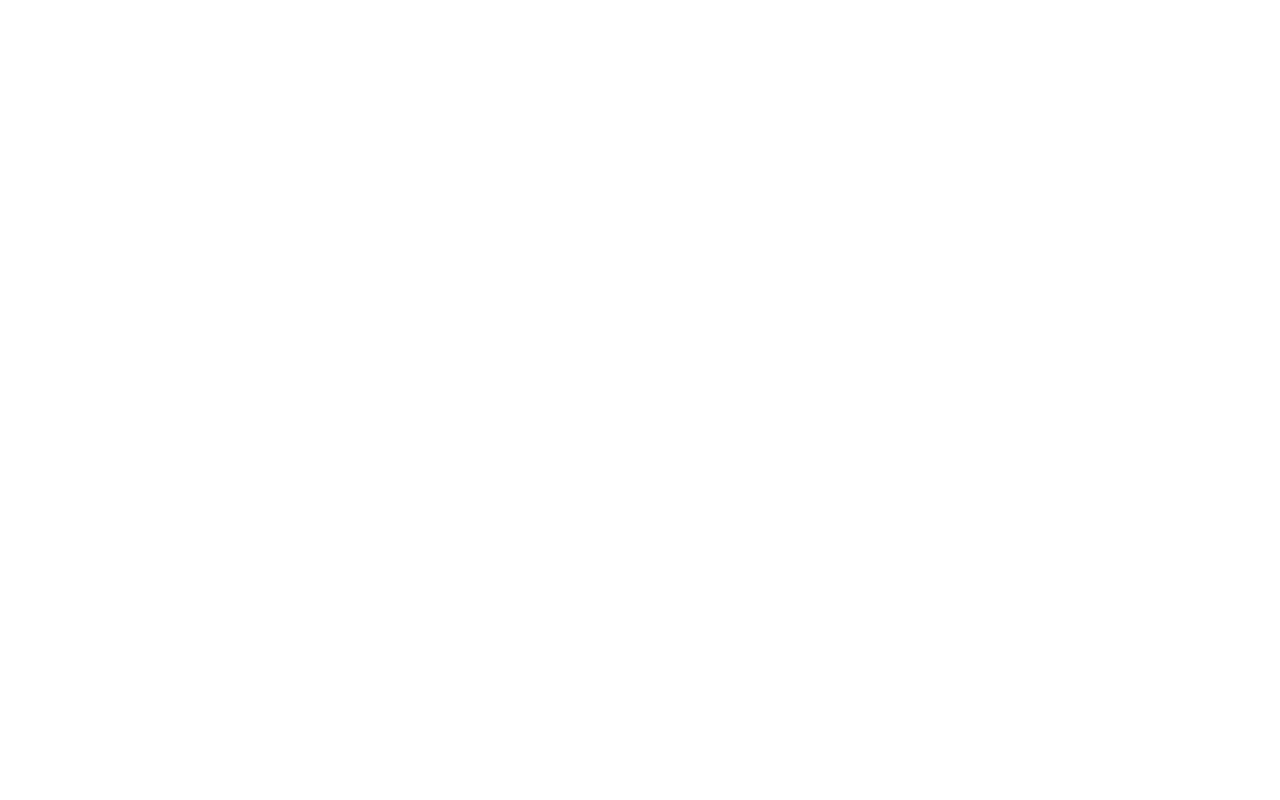
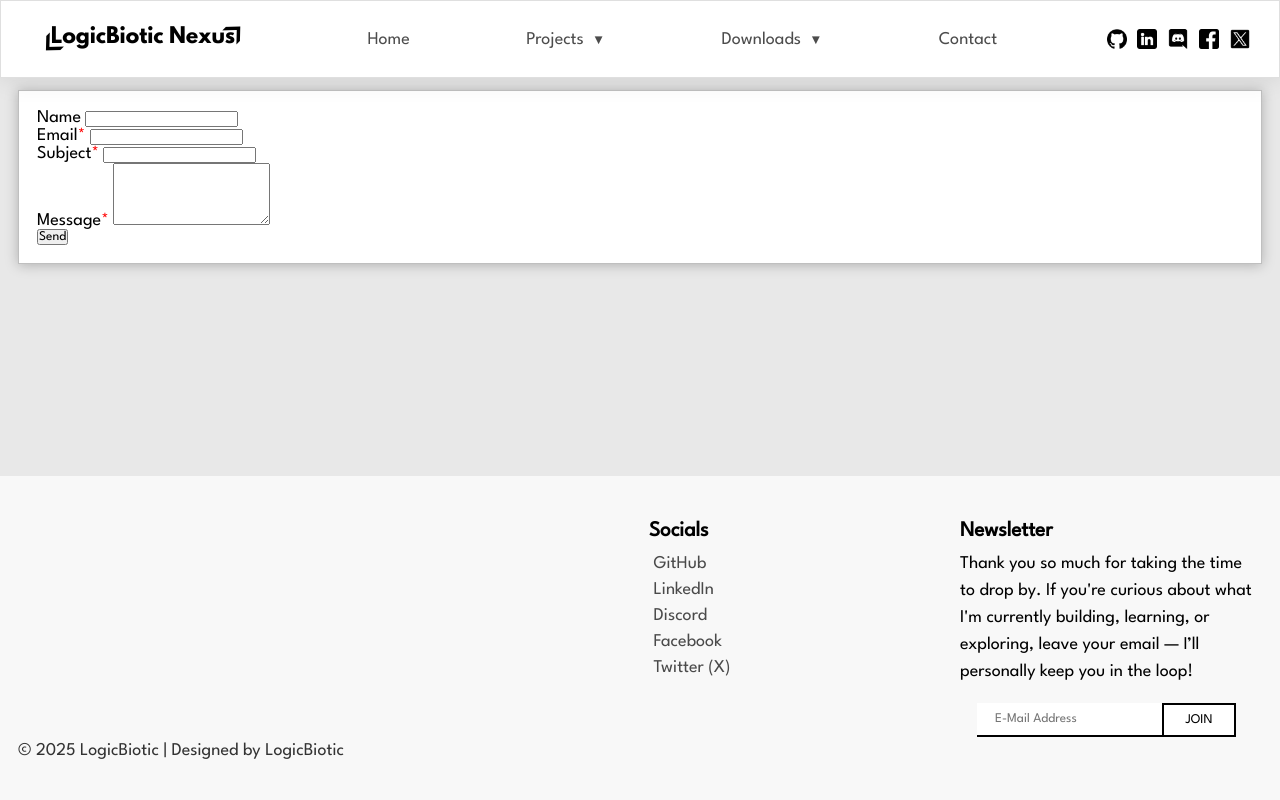
Before and after one commit to LogicBiotic/logicbiotic.github.io, a plain HTML site: page contact.html in a window 1280 px wide. Drawn offline with Linux system fonts and the light colour scheme.

Commit message:
Day 7
Made the template navbars/footers for the other pages. Started on the form.

```diff
--- a/contact.html
+++ b/contact.html
@@ -0,0 +1,129 @@
+<html lang="en">
+
+<head>
+    <meta charset="UTF-8">
+    <title>LogicBiotic Nexus Contact Form</title>
+    <link rel="icon" href="media/logicbiotic-nexus-logo-twine.png" type="image/png">
+    <link rel="stylesheet" href="assets/style.css">
+</head>
+
+<body>
+    <div class="page-wrapper">
+        <div class="navbar">
+            <div class="logo">
+                <a href="index.html">
+                    <img class="logo" src="media/logicbiotic-nexus-logo.png" alt="LogicBiotic Nexus" height="40">
+                </a>
+            </div>
+
+            <div class="navigation">
+                <a href="index.html">Home</a>
+
+                <div class="nav-item-with-dropdown">
+                    <a href="projects.html">Projects</a>
+                    <button class="dropdown-toggle" aria-label="Toggle Projects Menu">&#9660;</button>
+                    <div class="dropdown-menu">
+                        <a href="#">Buwen</a>
+                    </div>
+                </div>
+
+                <div class="nav-item-with-dropdown">
+                    <a href="downloads.html">Downloads</a>
+                    <button class="dropdown-toggle" aria-label="Toggle Downloads Menu">&#9660;</button>
+                    <div class="dropdown-menu">
+                        <a href="#" class="resume-alert-link">Resume</a>
+                        <!-- future JS: give notice and redirect to Contact -->
+                        <a href="files/MendozaH_Thesis Manuscript FINAL SIGNED.pdf" target="_blank">Undergraduate
+                            Thesis</a>
+                    </div>
+                </div>
+                <a href="contact.html">Contact</a>
+            </div>
+
+            <div class="social-icons">
+                <a href="https://github.com/LogicBiotic" target="_blank"><img src="media/icons/github-logo.png"
+                        alt="GitHub" height="20"></a>
+                <a href="https://www.linkedin.com/in/herbert-f-mendoza/" target="_blank"><img
+                        src="media/icons/linkedin-logo.png" alt="LinkedIn" height="20"></a>
+                <a href="https://discord.gg/VCCKjUWQ9K" target="_blank"><img src="media/icons/discord-logo.png"
+                        alt="Discord" height="20"></a>
+                <a href="https://www.facebook.com/herbert.f.mendoza/" target="_blank"><img
+                        src="media/icons/facebook-logo.png" alt="Facebook" height="20"></a>
+                <a href="https://x.com/LogicBiotic" target="_blank"><img src="media/icons/x-logo.png" alt="X"
+                        height="20"></a>
+            </div>
+        </div>
+        <main>
+            <div class="container">
+                <form id="contact-form">
+                    <div>
+                        <label for="name">Name</label>
+                        <input type="text" id="name" name="name">
+                    </div>
+
+                    <div>
+                        <label for="email">Email<span style="color: red">*</span></label>
+                        <input type="email" id="email" name="email" required>
+                    </div>
+
+                    <div>
+                        <label for="subject">Subject<span style="color: red">*</span></label>
+                        <input type="text" id="subject" name="subject">
+                    </div>
+
+                    <div>
+                        <label for="message">Message<span style="color: red">*</span></label>
+                        <textarea id="message" name="message" rows="5" required></textarea>
+                    </div>
+
+                    <div>
+                        <button type="submit">Send</button>
+                    </div>
+                </form>
+            </div>
+        </main>
+        <footer>
+            <div class="footer-content">
+                <div class="footer-top">
+                    <div class="footer-col"></div>
+                    <div class="footer-col"></div>
+                    <div class="footer-col">
+                        <div class="socials">
+                            <h3><b>Socials</b></h3>
+                            <ul>
+                                <li><a href="https://github.com/LogicBiotic" target="_blank">GitHub</a></li>
+                                <li><a href="https://www.linkedin.com/in/herbert-f-mendoza/"
+                                        target="_blank">LinkedIn</a>
+                                </li>
+                                <li><a href="https://discord.gg/VCCKjUWQ9K" target="_blank">Discord</a></li>
+                                <li><a href="https://www.facebook.com/herbert.f.mendoza/" target="_blank">Facebook</a>
+                                </li>
+                                <li><a href="https://x.com/LogicBiotic" target="_blank">Twitter (X)</a></li>
+                            </ul>
+                        </div>
+                    </div>
+                    <div class="footer-col">
+                        <div class="newsletter">
+                            <h3><b>Newsletter</b></h3>
+                            <p>Thank you so much for taking the time to drop by. If you're curious about what I'm
+                                currently building, learning, or exploring, leave your email — I’ll personally keep you
+                                in the loop!</p>
+                            <form action="#" method="post" class="newsletter-form">
+                                <input type="email" name="email" placeholder="E-Mail Address" required>
+                                <button type="submit">JOIN</button>
+                            </form>
+                        </div>
+                    </div>
+                </div>
+                <div class="footer-bottom">
+                    <div class="copyright">
+                        <p>© 2025 LogicBiotic | Designed by LogicBiotic</p>
+                    </div>
+                </div>
+            </div>
+        </footer>
+    </div>
+    <script src="assets/script.js"></script>
+</body>
+
+</html>
```
Also changed, not shown: downloads.html (+119 -0 lines), index.html (+1 -1 lines), projects.html (+105 -0 lines).
